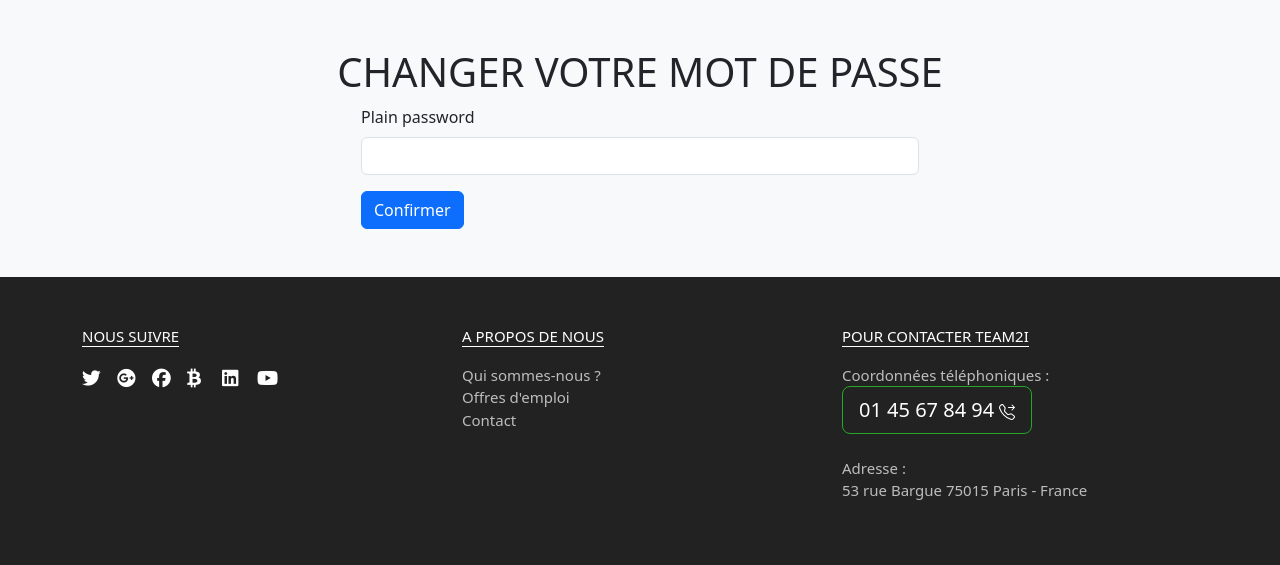
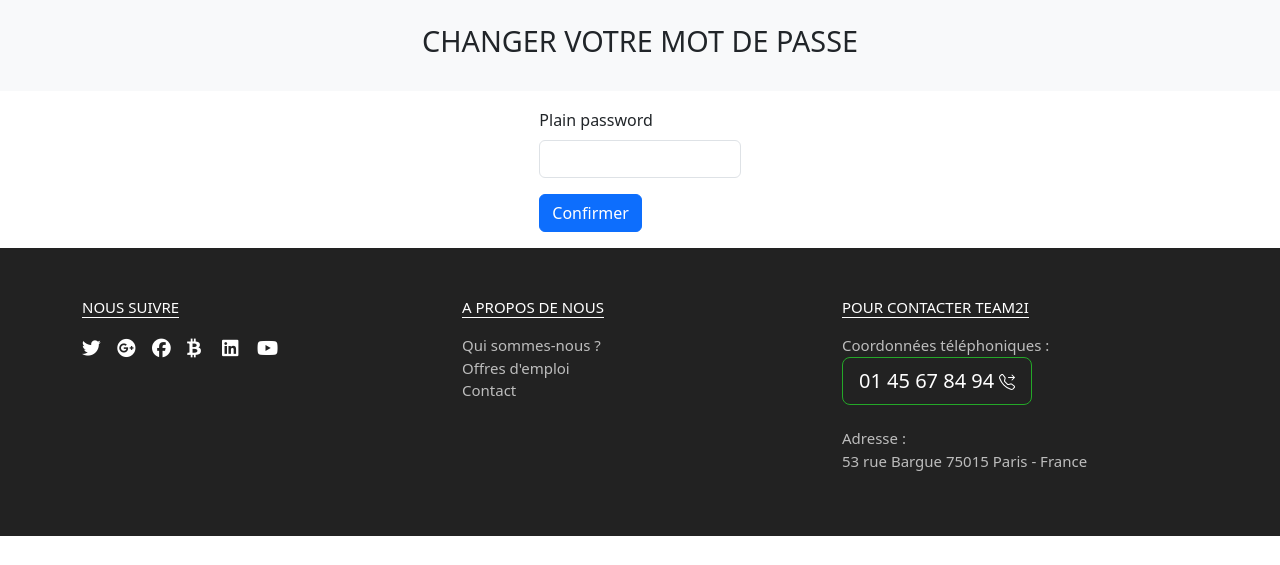
Before and after one commit to bblancho/teamtest, a Symfony app: template templates/reset_password/reset.html.twig in a window 1280 px wide. Shown: the part 69-634 px from the top of the page. Run offline with Twig, Linux system fonts and the light colour scheme; the template is opened without the code that fills it, so the values that code supplies are empty; form fields are guessed from the names that the template uses; some libraries are stand-ins or nearby versions.

Commit message:
refonte page reset password

```diff
--- a/templates/pages/security/login.html.twig
+++ b/templates/pages/security/login.html.twig
@@ -14,6 +14,7 @@
 
 		<div class="album py-3">
 			<div class="container col-md-4">
+
 				{% if error %}
 					<div class="alert alert-danger">
 						{{ error.messageKey|trans(error.messageData, 'security') }}
@@ -62,6 +63,7 @@
 
 					<input type="hidden" name="_csrf_token" value="{{ csrf_token('authenticate') }}">
 				</form>
+
 			</div>
 		</div>
 
--- a/templates/reset_password/reset.html.twig
+++ b/templates/reset_password/reset.html.twig
@@ -3,15 +3,26 @@
 {% block title %}Modifier votre mot de passe{% endblock %}
 
 {% block body %}
-    <div class="album py-5 connexion">
-        <h1>Changer votre mot de passe</h1>
+
+    <main role="main">
+
+		<section class="jumbotron text-center bg-light pt-4 pb-4">
 			<div class="container">
+				<h1 class="jumbotron-heading"> Changer votre mot de passe </h1>
+			</div>
+		</section>
+
+        <div class="album py-3">
+			<div class="container col-md-4">
+
                 <div class="col-lg-6 m-auto">
                     {{ form_start(resetForm) }}
                     {{ form_row(resetForm.plainPassword) }}
                     <button class="btn btn-primary">Confirmer</button>
                     {{ form_end(resetForm) }}
                 </div>
+
             </div>
         </div>
+    </main>
 {% endblock %}
```
Lines whose indentation alone changed are shown as unchanged.
